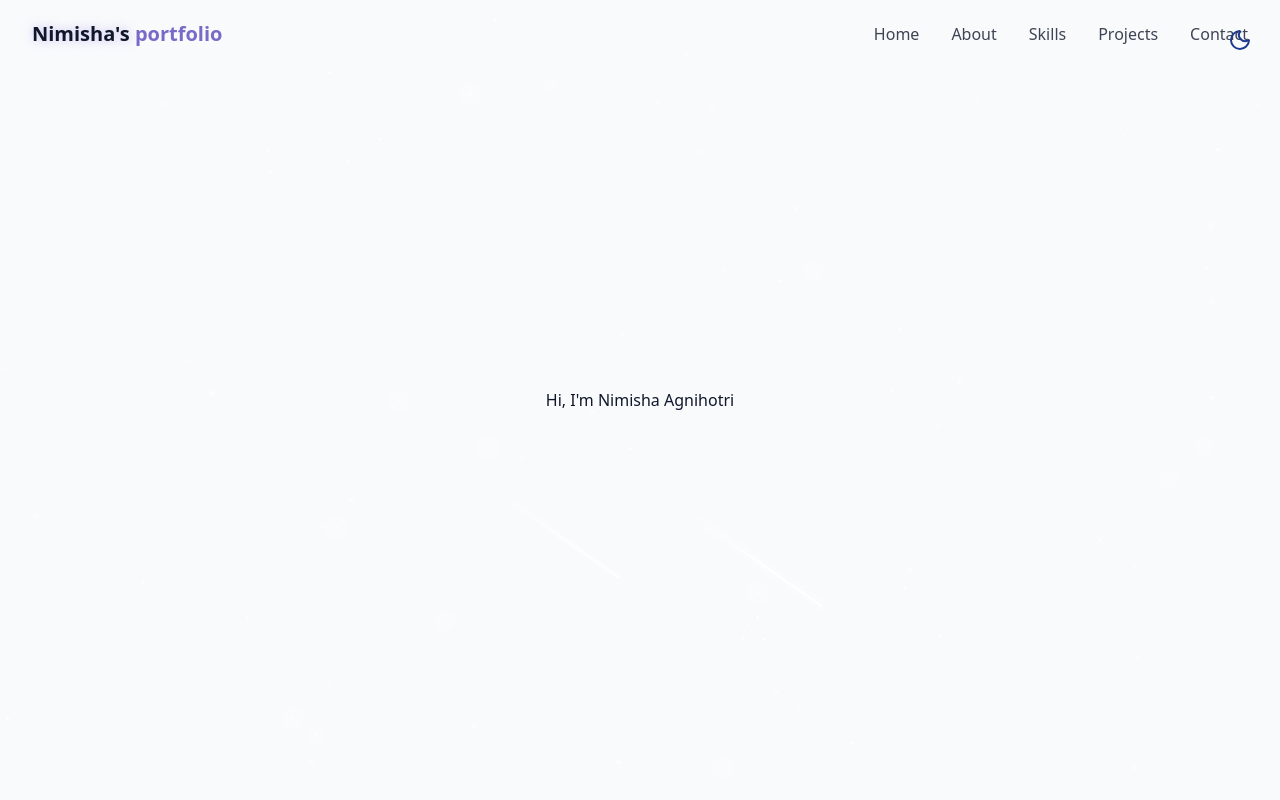
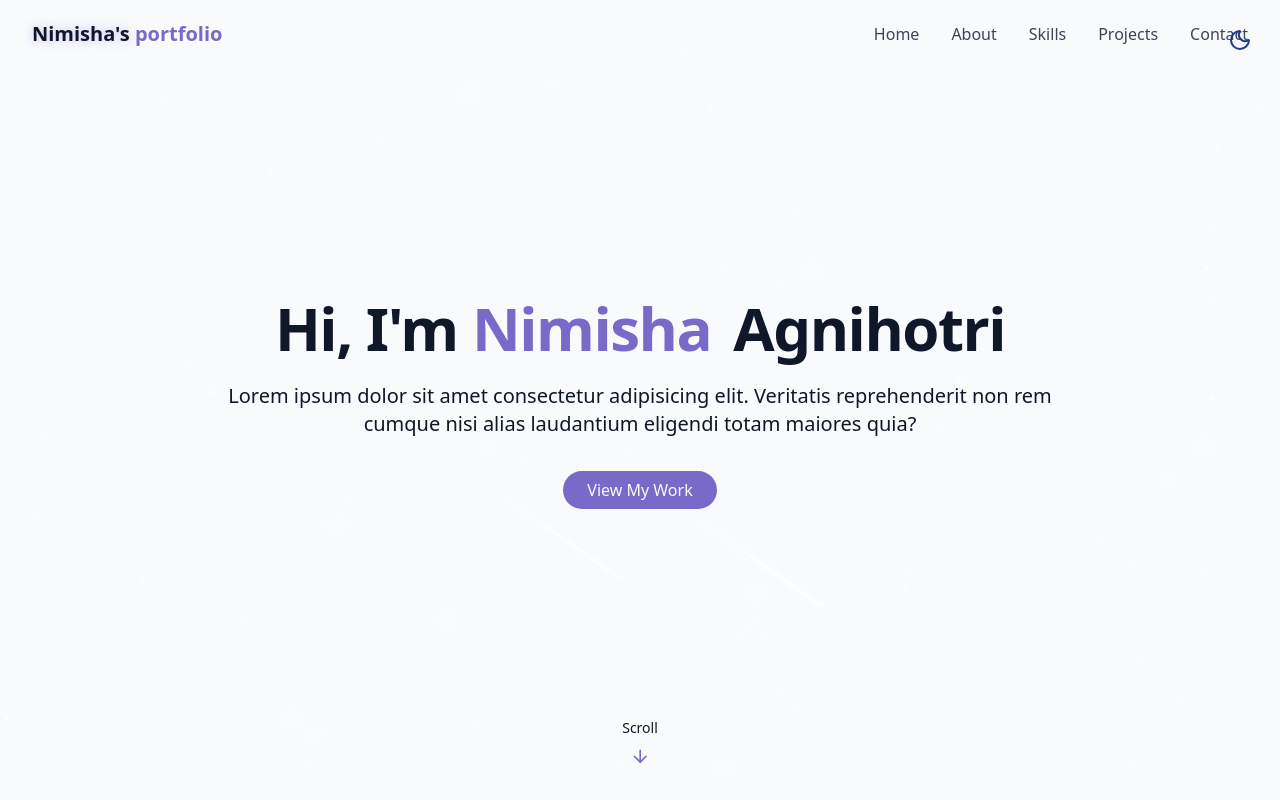
Before and after one commit to nimishaagnihotri01/Portfolio, a React (Vite) app in the folder portfolio/: page / in a window 1280 px wide. Built offline with nearby package versions, Linux system fonts and the light colour scheme.

Commit message:
done with body section

```diff
--- a/portfolio/src/components/HeroSection.jsx
+++ b/portfolio/src/components/HeroSection.jsx
@@ -1,15 +1,29 @@
+import { ArrowDown } from "lucide-react"
 
 
 export const HeroSection=()=>{
     return <section id="hero" className="relative min-h-screen flex flex-col items-center justify-center px-4">
         <div className="container max-w-4xl mx-auto text-center z-10">
             <div className="space-y-6">
-                <h1>
-                    <span>Hi, I'm </span>
-                    <span>Nimisha </span>
-                    <span>Agnihotri</span>
+                <h1 className="text-4xl md:text-6xl font-bold tracking-tight">
+                    <span className="opacity-0 animate-fade-in">Hi, I'm </span>
+                    <span className="text-primary opacity-0 animate-fade-in-delay-1">{" "}Nimisha </span>
+                    <span className="text-gradient ml-2 opacity-0 animate-fade-in-delay-2">{" "}Agnihotri</span>
                 </h1>
+                <p className="text-lg md:text-xl text-muted-foreground max-2-2xl mx-auto opacity-0 animate-fade-in-delay-3">
+                    Lorem ipsum dolor sit amet consectetur adipisicing elit. Veritatis reprehenderit non rem cumque nisi alias laudantium eligendi totam maiores quia?
+                </p>
+                <div className="pt-4 opacity-0 animate-fade-in-delay-4">
+                    <a href="#projects" className="cosmic-button">
+                        View My Work
+                    </a>
+                </div>
             </div>
+        </div>
+
+        <div className="absolute bottom-8 left-1/2 transform -translate-x-1/2 flex flex-col items-center animate-bounce">
+            <span className="text-sm text-muted-foreground mb-2">Scroll</span>
+            <ArrowDown className="h-5 w-5 text-primary"/>
         </div>
     </section>
 }
```
